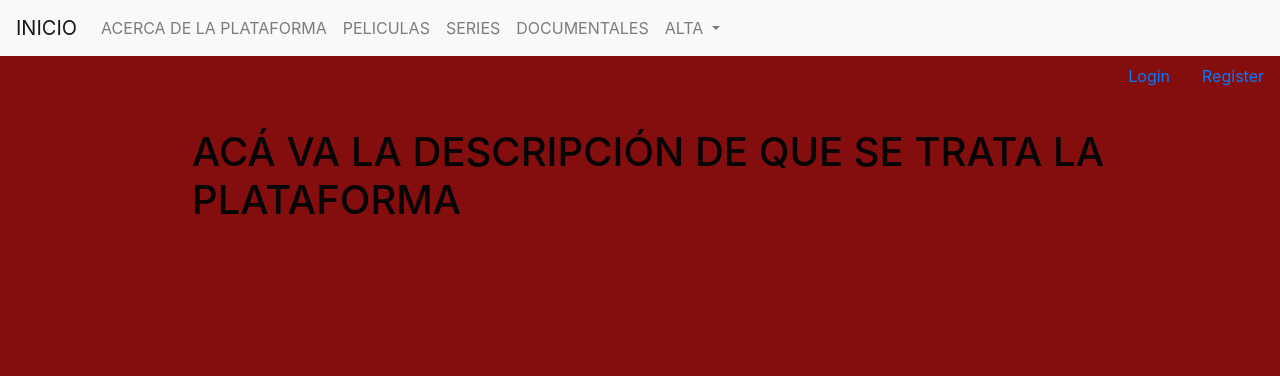
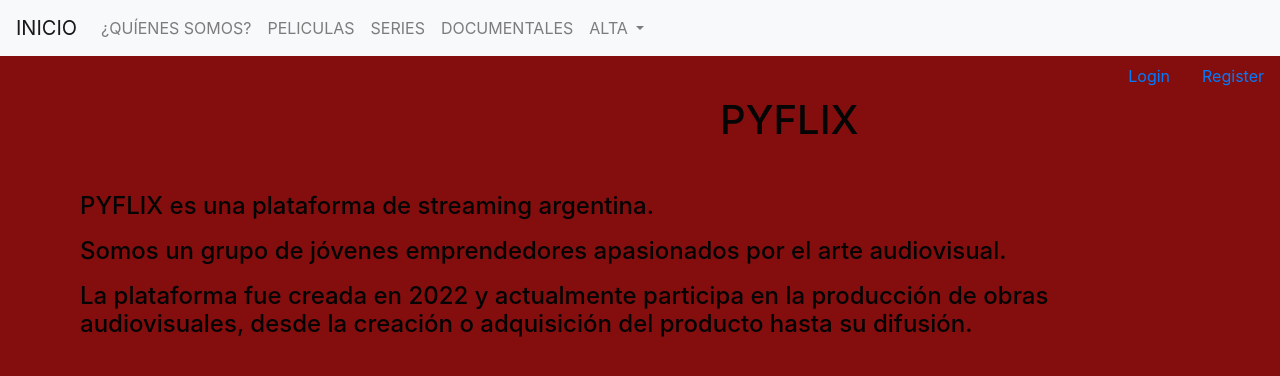
Before and after one commit to ramosnano/ENTREGAPLATAFORMA, a Django app: page /about/ in a window 1280 px wide. Shown: the top 376 px of the page. Run offline with Django 4.2, Linux system fonts and the light colour scheme.

Commit message:
abouteinicio

```diff
--- a/templates/about.html
+++ b/templates/about.html
@@ -1,13 +1,24 @@
 {% extends 'base.html' %}
 
 {% block titulo %}
-Acerca de la Plataforma
+¿QUÍENES SOMOS?
 {% endblock %}
 
 {% block contenido %}
+
+
 <body
 style="background-color: rgb(132, 14, 14)">
-        <h1 style="color:rgb(5, 5, 5); margin-left:12rem; margin-top:2rem">ACÁ VA LA DESCRIPCIÓN DE QUE SE TRATA LA PLATAFORMA</h1>
-        <h3 style="color:rgb(4, 4, 4); margin-left:35rem; margin-top:1rem">{{message}}</h3>
+        <h1 style = "color:rgb(5, 5, 5); margin-left:45rem; margin-right: 35rem;"> PYFLIX </h1>
+
+        <h4 style = "color:rgb(4, 4, 4); margin-left:5rem; margin-top:3rem; margin-right: 5rem;">
+
+        <p>PYFLIX es una plataforma de streaming argentina.</p>
+
+                <p>Somos un grupo de jóvenes emprendedores apasionados por el arte audiovisual.</p>
+
+                <p>La plataforma fue creada en 2022 y actualmente participa en la producción de obras audiovisuales, desde la creación o adquisición del producto hasta su difusión.</p>
+
+        </h4>
 </body>
 {% endblock %}
--- a/templates/base.html
+++ b/templates/base.html
@@ -23,7 +23,7 @@
         <div class="collapse navbar-collapse" id="navbarNavDropdown">
             <ul class="navbar-nav">
             <li class="nav-item">
-                <a class="nav-link" href="/about/">ACERCA DE LA PLATAFORMA</a>
+                <a class="nav-link" href="/about/">¿QUÍENES SOMOS?</a>
             </li>
             <li class="nav-item">
                 <a class="nav-link" href="/peliculas/">PELICULAS</a>
```
Also changed, not shown: templates/index.html (+17 -1 lines), db.sqlite3.
